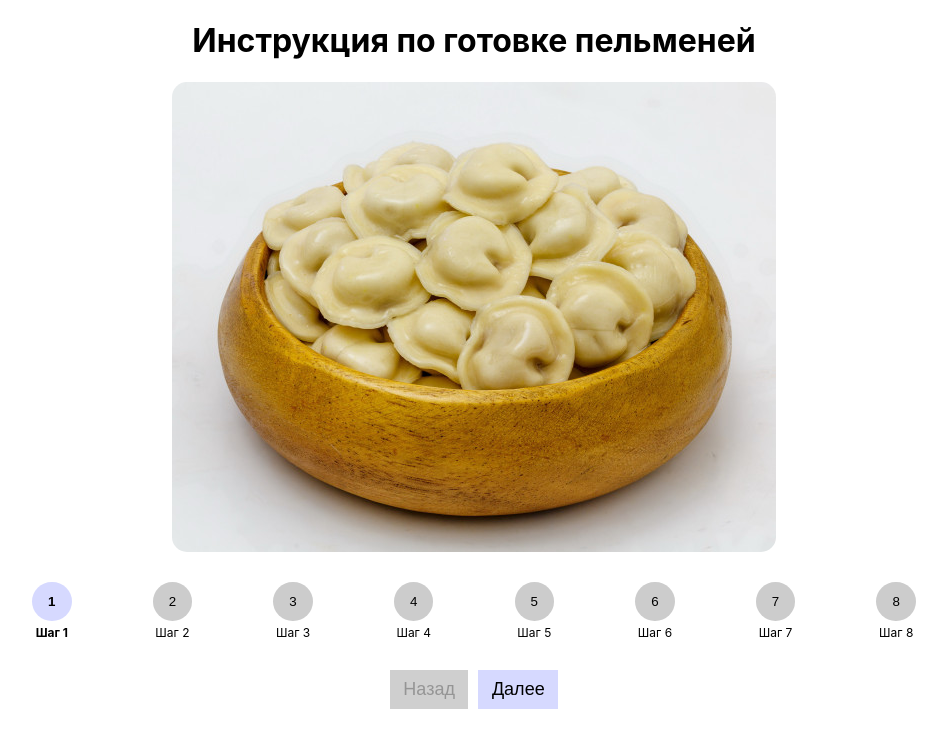
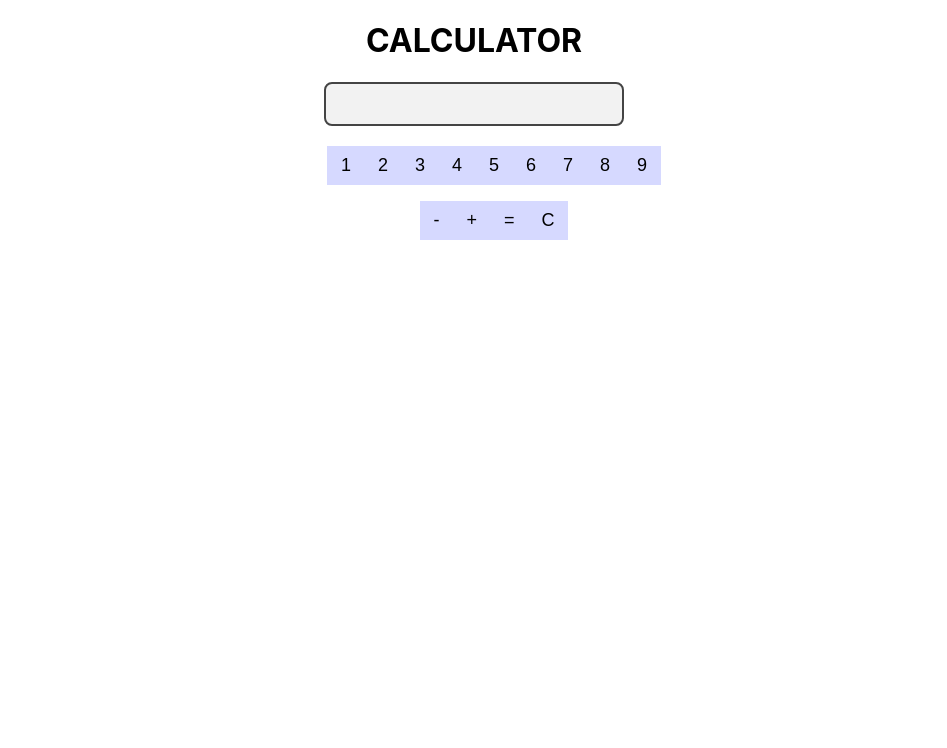
Before and after one commit to Tolmax/MyComponent, a React (Vite) app: page / in a window 1280 px wide. Shown: the top 748 px of the page, without its empty margins (166-1113 px from the left). Built offline with nearby package versions, Linux system fonts and the light colour scheme.

Commit message:
Работает но без стилей

```diff
--- a/src/App.jsx
+++ b/src/App.jsx
@@ -1,98 +1,104 @@
 import { useState } from "react";
 import styles from "./app.module.css";
-import data from "./data.json";
 
 export const App = () => {
-	// const [steps, setSteps] = useState(data);
-	const steps = data;
-	const [activeIndex, setActiveIndex] = useState(0);
+	const NUMS = [1, 2, 3, 4, 5, 6, 7, 8, 9, 0, "-", "+", "=", "C"];
+	const [operand1, setOperand1] = useState("");
+	const [operand2, setOperand2] = useState("");
+	const [operator, setOperator] = useState(null);
+	const [isFistNumber, setIsFistNumber] = useState(true);
+	const [result, setResult] = useState(null);
+	const [isCalculated, setIsCalculated] = useState(false);
 
-	const totalSteps = steps.length;
-	const isFirstStep = activeIndex === 0;
-	const isLastStep = activeIndex === totalSteps - 1;
-
-	const onBackClick = () => {
-		if (!isFirstStep) {
-			setActiveIndex((prev) => prev - 1);
+	const onButtonClick = (value) => {
+		if (isFistNumber) {
+			setOperand1((prev) => prev + value);
+		} else if (!isFistNumber) {
+			setOperand2((prev) => prev + value);
 		}
 	};
 
-	const onForwardClick = () => {
-		if (!isLastStep) {
-			setActiveIndex((prev) => prev + 1);
+	const onClearClick = () => {
+		setOperand1("");
+		setOperand2("");
+		setOperator(null);
+		setIsFistNumber(true);
+		setResult(null);
+		setIsCalculated(false);
+	};
+
+	const onOperatorClick = (value) => {
+		if (operand1 === "") return; // не даст ввести оператор без числа
+		setOperator(value);
+		setIsFistNumber(false);
+	};
+
+	const onEqualsClick = () => {
+		if (operand1 !== null && operand2 !== null && operator) {
+			const res = calculate(Number(operand1), Number(operand2), operator);
+			setResult(res);
+			setIsCalculated(true);
 		}
 	};
 
-	const onStartClick = () => {
-		setActiveIndex(0);
+	const calculate = (num1, num2, operator) => {
+		switch (operator) {
+			case "+":
+				return num1 + num2;
+			case "-":
+				return num1 - num2;
+			// default:
+			// 	return num2;
+		}
 	};
-
-const photo = () =>
-	isFirstStep ? (
-		<img className={styles.photo} src="./pelmeni.jpg" alt="Пельмени" />
-	) : (
-		<div className={styles["steps-content"]}>
-			<h2>{steps[activeIndex].title}</h2>
-			{steps[activeIndex] && steps[activeIndex].content}
-		</div>
-	);
 
 	return (
 		<div className={styles.container}>
-			<div className={styles.card}>
-				<h1>Инструкция по готовке пельменей</h1>
-				<div className={styles.steps}>
-					{photo()}
-					<ul className={styles["steps-list"]}>
-						{steps.map((step, index) => {
-							const isActive = index === activeIndex;
-							const isDone = index <= activeIndex;
-
-							return (
-								<li
-									key={index}
-									className={
-										styles["steps-item"] +
-										(isDone ? ` ${styles.done}` : "") +
-										(isActive ? ` ${styles.active}` : "")
-									}
-								>
-									<button
-										className={styles["steps-item-button"]}
-										onClick={() => setActiveIndex(index)}
-									>
-										{index + 1}
-									</button>
-									{`Шаг ${index + 1}`}
-								</li>
-							);
-						})}
-					</ul>
-					<div className={styles["buttons-container"]}>
-						<button
-							className={styles.button}
-							disabled={isFirstStep}
-							onClick={onBackClick}
-						>
-							Назад
-						</button>
-						{isLastStep ? (
+			<h1 className={styles.title}>CALCULATOR</h1>
+			<div className={styles.display}>
+				{result !== null
+					? `${operand1} ${operator} ${operand2} = ${result}`
+					: `${operand1 ?? ""} ${operator ?? ""} ${operand2 ?? ""}`}
+			</div>
+			<div className={styles.buttonContainer}>
+				<ul className={styles.buttons}>
+					{NUMS.slice(0, 9).map((num, index) => {
+						return (
 							<button
 								className={styles.button}
-								onClick={onStartClick}
+								onClick={() => onButtonClick(num)}
+								key={index}
 							>
-								Начать сначала
+								{num}
 							</button>
-						) : (
+						);
+					})}
+				</ul>
+			</div>
+			<div className={styles.buttonContainer}>
+				<ul className={styles.buttons}>
+					{NUMS.slice(10, 14).map((num, index) => {
+						//Функция-обработчик по значению кнопки
+						const handleClick = () => {
+							if (num === "C") {
+								onClearClick(); // очищает
+							} else if (num === "=") {
+								onEqualsClick(); // считает
+							} else if (num === "+" || num === "-") {
+								onOperatorClick(num); // передаёт оператор
+							}
+						};
+						return (
 							<button
 								className={styles.button}
-								onClick={onForwardClick}
+								onClick={handleClick}
+								key={index}
 							>
-								Далее
+								{num}
 							</button>
-						)}
-					</div>
-				</div>
+						);
+					})}
+				</ul>
 			</div>
 		</div>
 	);
--- a/src/App.module.css
+++ b/src/App.module.css
@@ -5,13 +5,16 @@
 	padding: 0 5px
 }
 
-.photo {
-	max-width: 100%;
-	height: auto;
-	border-radius: 15px;
-	/* если хочешь мягкие углы */
-	display: block;
-	margin: 0 auto;
+.display {
+	border: 2px solid #444;
+	border-radius: 8px;
+	padding: 20px;
+	margin: 20px auto;
+	width: 256px;
+	background: #f2f2f2;
+	font-size: 24px;
+	text-align: right;
+	transition: background-color 0.3s ease, color 0.3s ease;
 }
 
 .buttons-container {
```
